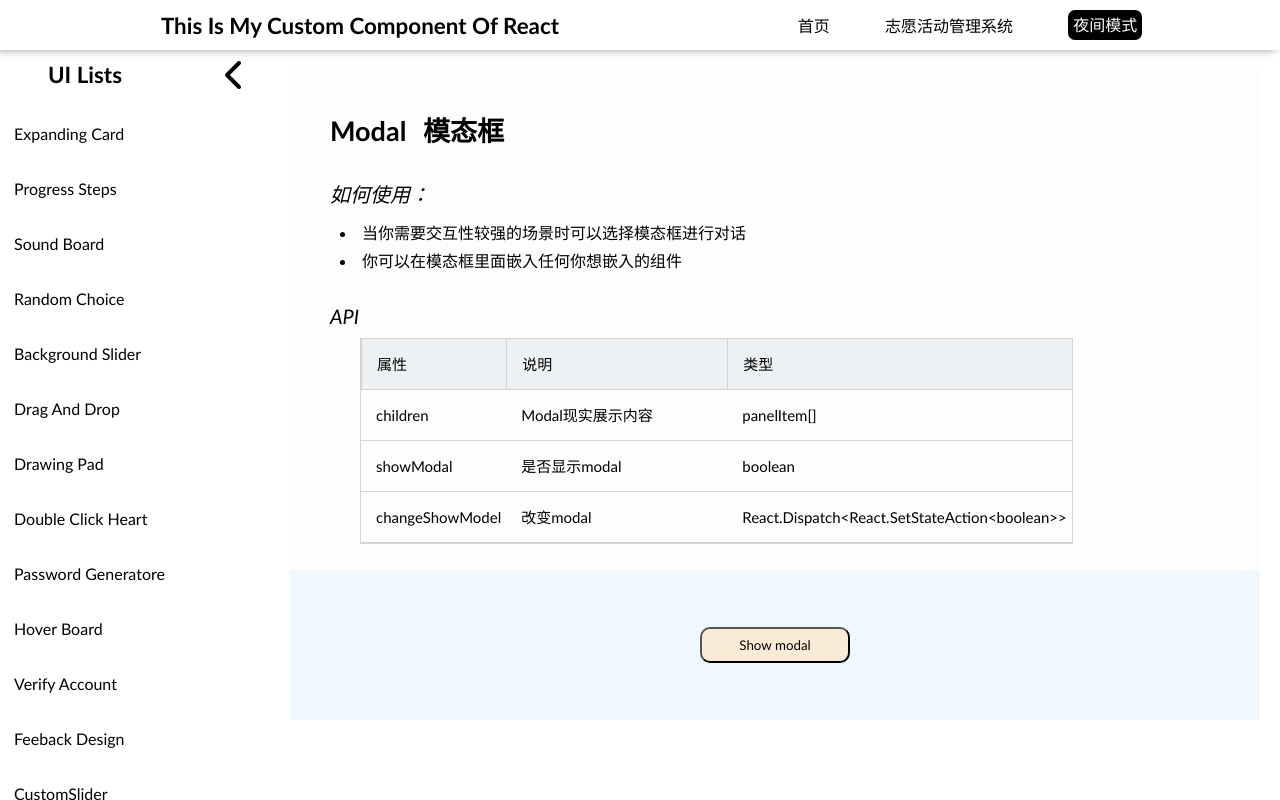
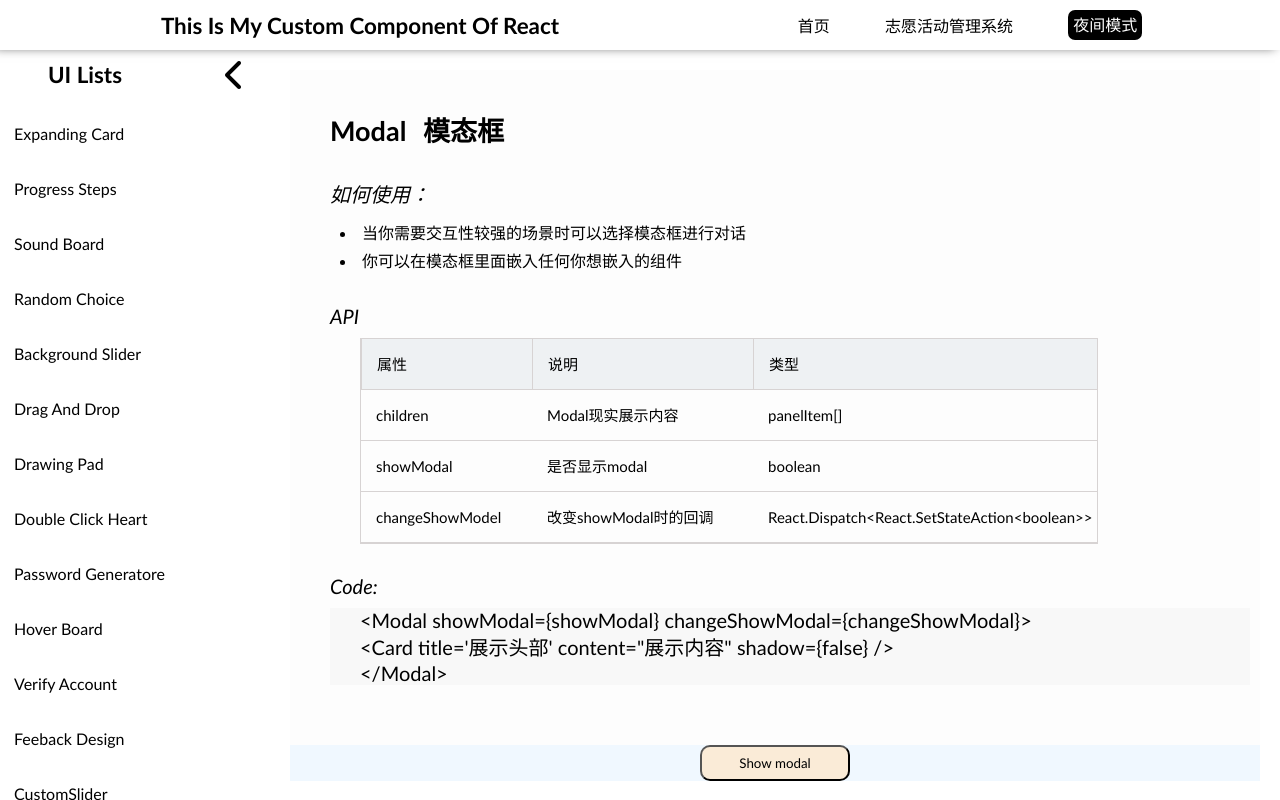
Before and after one commit to searc-h/Custom-UI, a React (Create React App) app: page /main/my-model in a window 1280 px wide. Built offline with nearby package versions, Linux system fonts and the light colour scheme.

Commit message:
new featrue

```diff
--- a/src/pages/Main/BackgroundSlider/index.tsx
+++ b/src/pages/Main/BackgroundSlider/index.tsx
@@ -14,10 +14,7 @@ interface dataSourceType {
     type : string,
     default?: any
 }
-// urlList : string[],
-//     bgSlide: boolean //背景是否同步切换
-//     width ?: string,
-//     height ?: string
+
 export default function BackgroundSlider() {
 
     let urlList = [img1 , img2 ,img3 , img4 ,img5, img6]
@@ -84,15 +81,17 @@ export default function BackgroundSlider() {
         '当你希望出现双层轮播图时可以考虑选择',
         '当然你可以选择只当作普通轮播图使用'
     ]
+    let code =`
+    <Slider urlList={urlList} bgSlide={true}/>
+    `
     return (
         <div className='backgroundSlider'>
 
             <Description
                 tips={tips}
                 title='Slider 双层背景图轮播图'
-                height='600px'
                 api={api}>
-                <code>Code</code>
+                {code}
             </Description>
 
             <Slider urlList={urlList} bgSlide={true}/>
--- a/src/pages/Main/DrawingPad/index.jsx
+++ b/src/pages/Main/DrawingPad/index.jsx
@@ -72,6 +72,16 @@ export default function DrawingPad() {
         const ctx = ctxRef.current.getContext('2d')
         ctx.clearRect(0,0, 600, 600);
     }
+    let toImage = ()=>{
+        let ctx = ctxRef.current.getContext('2d')
+        ctx.fillStyle = "yellow";
+        let img = ctxRef.current.toDataURL('image/png',1)
+
+        let aLink = document.createElement('a');
+        aLink.download = 'picture.jpeg';
+        aLink.href = img;
+        aLink.click();
+    }
     return (
         <div className='drawingPad'>
             <div className="container">
@@ -83,6 +93,7 @@ export default function DrawingPad() {
                     <div className="des" onClick={desClick}>-</div>
                     <div className="color"><input type="color" onChange={(e)=>{changeColor(e)}} /></div>
                     <div className="clear" onClick={clearClick}>x</div>
+                    <div className='ok'>OK</div>
                 </div>
             </div>
         </div>
--- a/src/pages/Main/ExpandingCard/index.tsx
+++ b/src/pages/Main/ExpandingCard/index.tsx
@@ -95,13 +95,18 @@ export default function ExpandingCard() {
         '当你需要在展示全部图片以及重点突出某个内容的时候，或许这是一个不错的选择。',
         '当你希望一次只展示一张图片的时候，不妨可以考虑用轮播图BackGround Slider '
     ]
+    let code = `
+    <SwitchCard
+    \t    height={"400px"}
+    \t    panelList={panelList}
+    />`
     return (
         <div className="expandingCard">
             <Description
-                tips={tips}
-                title='SwitchCard 扩张卡片'
-                height='500px'
-                api={api}>
+            tips={tips}
+            title='SwitchCard 扩张卡片'
+            api={api}>
+                {code}
             </Description>
 
             <SwitchCard height={"400px"} panelList={panelList} />
--- a/src/pages/Main/MyModel/MyModel.tsx
+++ b/src/pages/Main/MyModel/MyModel.tsx
@@ -39,7 +39,7 @@ export default function MyModel() {
         {
             key: '3',
             attribute: 'changeShowModel',
-            describe : "改变modal",
+            describe : "改变showModal时的回调",
             type : "React.Dispatch<React.SetStateAction<boolean>>",
         }
     ]
@@ -47,7 +47,7 @@ export default function MyModel() {
         {
             key : "属性",
             title : "属性",
-            width : '100px',
+            width : '150px',
             dataIndex : "attribute",
         },
         {
@@ -63,11 +63,17 @@ export default function MyModel() {
             dataIndex : "type"
         },
     ]
+
     let api = <Table dataSource={dataSource} columns={columns} size='large'/>
     let tips = [
         '当你需要交互性较强的场景时可以选择模态框进行对话',
         '你可以在模态框里面嵌入任何你想嵌入的组件'
     ]
+    let code = `<Modal showModal={showModal} changeShowModal={changeShowModal}>
+
+                    <Card title='展示头部' content="展示内容" shadow={false} />
+
+                </Modal>`
 
     return (
         <div className={styles.container}>
@@ -75,8 +81,9 @@ export default function MyModel() {
             <Description
                 tips={tips}
                 title='Modal 模态框'
-                height='500px'
-                api={api}>
+                height='700px'
+                api={api}
+                >{code}
             </Description>
 
             <div className={styles['modal-btn']}>
--- a/src/pages/Main/ProgressSteps/index.tsx
+++ b/src/pages/Main/ProgressSteps/index.tsx
@@ -87,15 +87,26 @@ export default function ProgressSteps() {
     let tips = [
         '丝滑的进度条往往能提高用户体验'
     ]
+    let code =  `
+    <Progress
+    \t    isBtn={true}
+    \t    current={current}
+    \t    setCurrent={setCurrent}
+    \t    total={6}
+    \t    preText={"PRE"}
+    \t    nextText={"NXET"}>
+    </Progress>
+    `
 
     return (
         <div className={styles.progresssteps}>
             <Description
                 tips={tips}
                 title='Progress 进度条'
-                height='800px'
                 api={api}>
-                <code>Code</code>
+
+                {code}
+
             </Description>
 
             <Progress isBtn={true} current={current}  setCurrent={setCurrent}  total={6} preText={"PRE"} nextText={"NXET"}></Progress>
--- a/src/pages/Main/SoundBoard/index.tsx
+++ b/src/pages/Main/SoundBoard/index.tsx
@@ -96,22 +96,23 @@ export default function SoundBoard() {
   ]
 
   let api = <Table dataSource={dataSource} columns={columns}></Table>
-
+  let code = `
+  <SoundBtn nameToRef={nameToRef} btnList={btnList}>
+  \t    <audio src={applause} id="applause" ref={Myapplause}></audio>
+  \t   <audio src={boo} id="boo" ref={Myboo}></audio>
+  \t    <audio src={gasp} id="gasp"  ref={Mygasp}></audio>
+  \t    <audio src={tada} id="tada"  ref={Mytada}></audio>
+  \t   <audio src={victory} id="victory"  ref={Myvictory}></audio>
+  \t    <audio src={wrong} id="wrong" ref={Mywrong}></audio>
+  </SoundBtn>`
   return (
     <div className={styles.soundboard}>
       <Description
         tips={['当你想要为某些按钮添加音效时','切记传递Ref数组']}
         title='SoundBoard 音板'
-        height='700px'
         api={api}>
 
-        <Card
-          width='80%'
-          height='200px'
-          title='说明'
-          content={"nihao"}
-          shadow={false}/>
-
+        {code}
       </Description>
       <SoundBtn nameToRef={nameToRef} btnList={btnList}>
           <audio src={applause} id="applause" ref={Myapplause}></audio>
--- a/src/pages/MyMenu/index.jsx
+++ b/src/pages/MyMenu/index.jsx
@@ -117,13 +117,13 @@ function MyMenu({ left, right }) {
       element:'/main/netflix-navigation'
     },
     {
-      title: 'My Model',
+      title: 'Model',
       open: false,
       id: '15',
       element : "/main/my-model"
     },
     {
-      title: 'My Table',
+      title: 'Table',
       open: false,
       id: '16',
       element : "/main/my-table"
--- a/src/ui-components/Description/Description.module.less
+++ b/src/ui-components/Description/Description.module.less
@@ -1,7 +1,6 @@
 @titleFont : 20px;
 .description{
     width: 100%;
-    min-height: 450px;
     padding: 40px;
     box-sizing: border-box;
     text-align: start;
@@ -28,11 +27,11 @@
         }
     }
 
-    .api{
+    .api,.code{
         font-size: 20px;
         font-weight: 500;
         margin: 20px 0px;
-        .apiTitle{
+        .apiTitle,.codeTitle{
             font-size: @titleFont;
             font-style: italic;
             padding: 10px 0px;
@@ -41,4 +40,16 @@
             margin-left: 30px;
         }
     }
+    .code > code{
+        margin: 20px 0px;
+        li{
+
+            list-style: none;
+            width: 100%;
+            height: 100%;
+            background-color: rgba(241, 241, 241, 0.4);
+            padding-left: 30px;
+        }
+    }
+
 }
--- a/src/ui-components/Description/Description.tsx
+++ b/src/ui-components/Description/Description.tsx
@@ -17,7 +17,12 @@ interface PropsType {
 }
 export default function Description(props : PropsType) {
 
-  let { height="450px" , title , tips ,children=null , api} = props
+  let { height , title , tips ,children=null , api } = props
+  let codeArr :string[] = []
+  if(children.length){
+    codeArr  = children.split("\n")
+    console.log(codeArr)
+  }
 
   return (
     <div className={styles.description} style={{height}}>
@@ -47,8 +52,20 @@ export default function Description(props : PropsType) {
       </div>
 
 
-      <div className="code">
-        {children && children }
+      <div className={styles.code}>
+        <div className={styles.codeTitle}>
+          Code:
+        </div>
+        {!!children &&
+        <code>
+          {codeArr.map((item,index)=>{
+            if(item.includes("\t"))
+            return <li key={index}> &nbsp;  &nbsp;  { item}</li>
+            else
+            return <li key={index}>{item}</li>
+          })}
+        </code>
+        }
       </div>
 
     </div>
```
